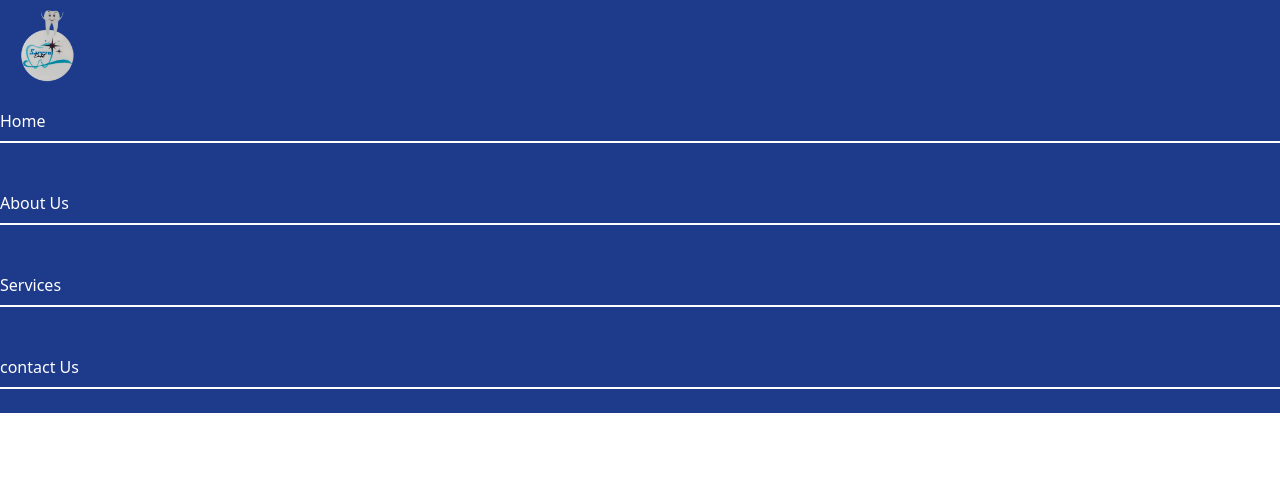
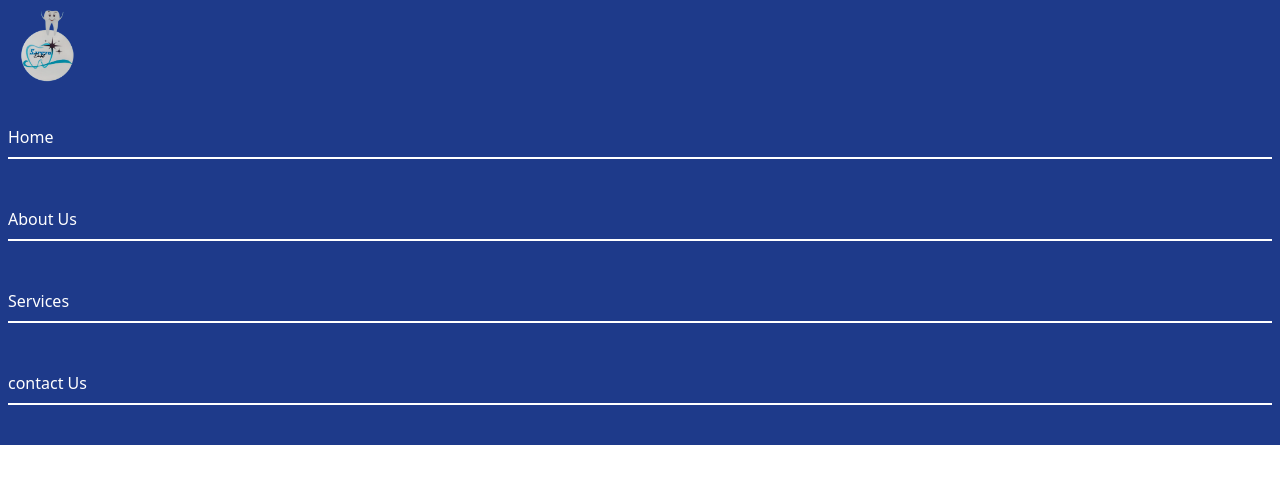
Before and after one commit to saretoduncan/sareto_dental_clinic, a React (Vite) app: page / in a window 1280 px wide. Shown: the top 484 px of the page. Built offline with nearby package versions, Linux system fonts and the light colour scheme.

Commit message:
add padding to side nav

```diff
--- a/src/components/navbar/NavigationLink.tsx
+++ b/src/components/navbar/NavigationLink.tsx
@@ -14,9 +14,9 @@ const NavigationLink: React.FC<TNavLink> = ({ to, linkName }) => {
   return (
     <>
       <Link
+        className="text-white space-y-2 p-4 "
         to={to}
         onClick={() => scrollUp()}
-        className="text-white space-y-2 p-4 "
       >
         <p>{linkName}</p>
         <div className="w-full h-[2px] bg-white"></div>
--- a/src/components/navbar/Sidebar.tsx
+++ b/src/components/navbar/Sidebar.tsx
@@ -4,7 +4,7 @@ import NavigationLink from "./NavigationLink";
 const Sidebar = () => {
   return (
     <>
-      <div className="w-full relative bg-blue-900">
+      <div className="w-full relative bg-blue-900 px-2 py-4">
         <section>
           <NavigationLink
             linkName={NavLinksData.homePage.linkName}
```
